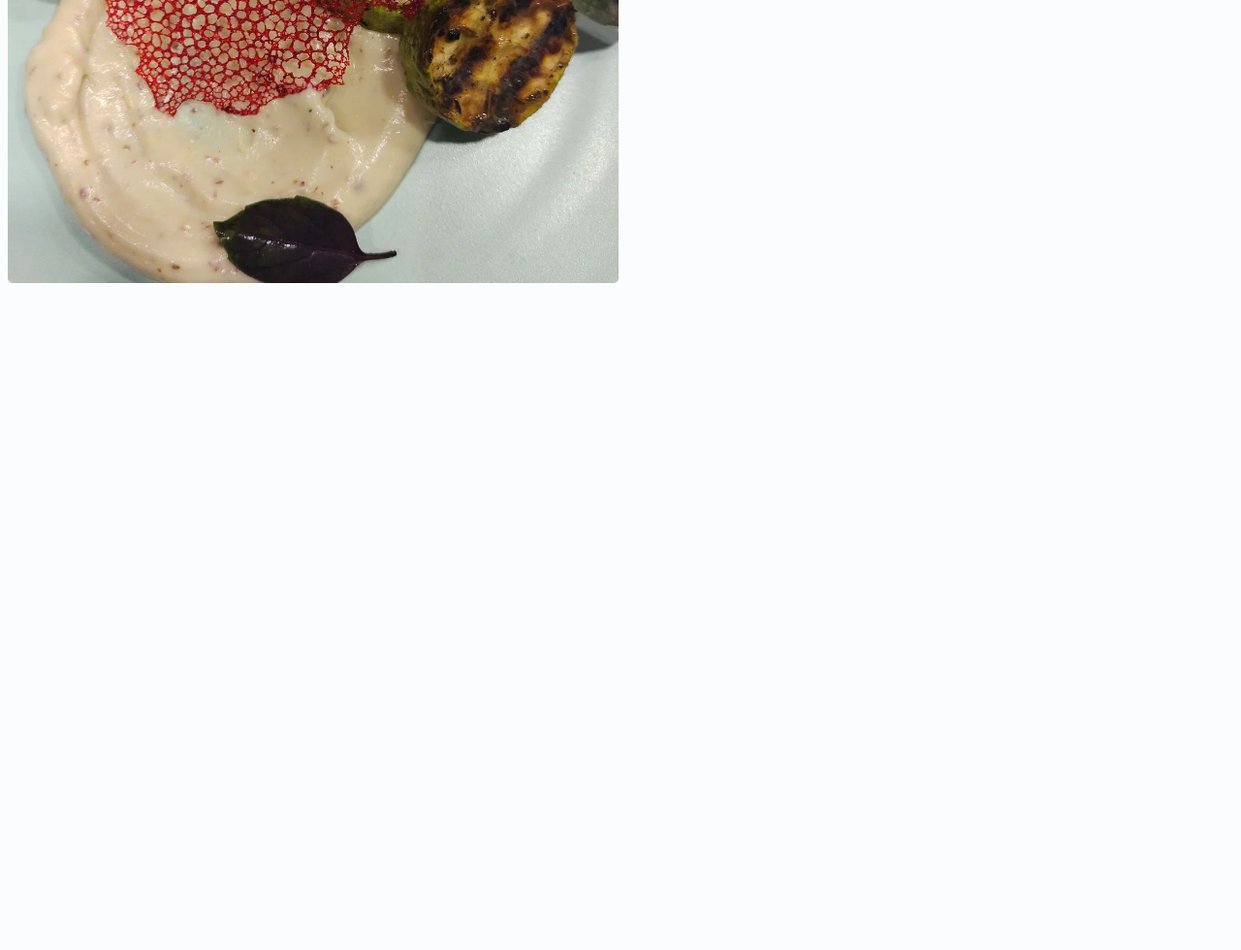
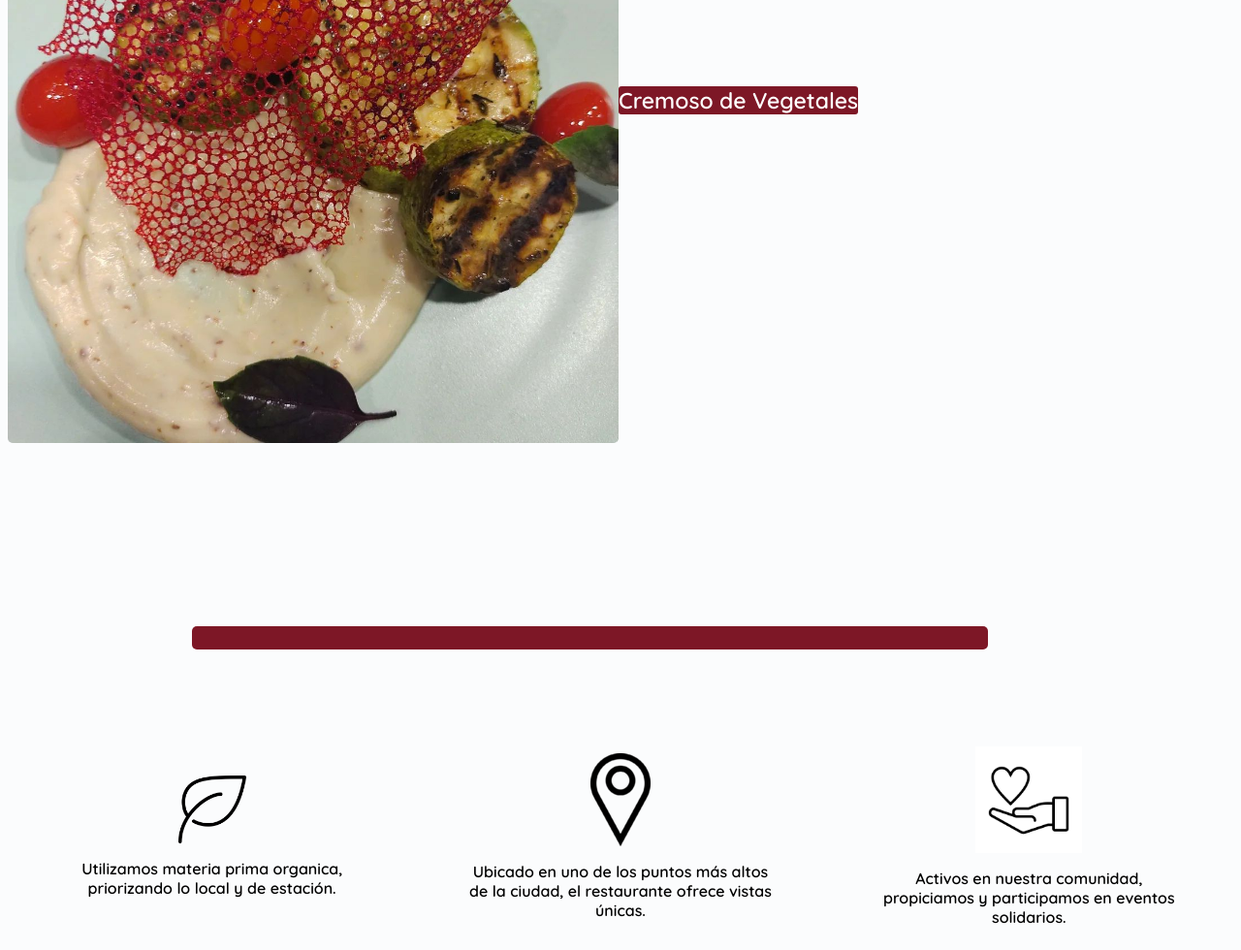
Before and after one commit to SelvitaBeta/LogLanding-segunda-parte, a plain HTML site: page index.html in a window 1280 px wide. Shown: the part 566-1546 px from the top of the page at 97% size. Before the commit the page ends 866 px from the top, so only its background shows below. Drawn offline with Linux system fonts and the light colour scheme.

Commit message:
tercerparte

```diff
--- a/index.css
+++ b/index.css
@@ -68,6 +68,7 @@ ul{
         line-height: 35px;
         color: rgb(114, 113, 113);
         width: 90%;
+        margin-top: 9%;
         margin-left: 5%;
     }
 
@@ -80,7 +81,7 @@ ul{
     .plato1{
         width: 630px;
         height: 630px;
-        top: 290px;
+        margin-top: 6%;
         border-radius: 5px;
     }
 
@@ -93,3 +94,30 @@ ul{
         margin-left:0%;
         text-align: center;
     }
+
+    .division{
+        width: 65%;
+        height: 3%;
+        background-color: #7D1726;
+        margin-top: 15%;
+        margin-left: 15%;
+        border-radius: 5px;
+
+    }
+
+    .iconos{
+        display: flex;
+        justify-content: space-around;
+        width: 100%;
+        margin-top: 100px;
+    }
+
+    .icon{
+        display: flex;
+        justify-content: center;
+        align-items: center;
+        flex-direction: column;
+        text-align: center;
+        width: 25%;
+        Font-family: 'Quicksand', sans-serif;
+    }
--- a/index.html
+++ b/index.html
@@ -42,7 +42,28 @@
 
         </section>
 
+         <div class="division"></div>
 
+        <section class="iconos">
+
+                <div class="icon"><img style="width: 70px; height:70px" src="Leaf.png" alt="Hoja">
+                    <p>Utilizamos materia prima organica, priorizando lo local y de estación.</p>
+
+
+            </div>
+
+                <div class="icon"><img src="Ubicacion.png" alt="Point">
+                    <p>Ubicado en uno de los puntos más altos de la ciudad, el restaurante ofrece vistas únicas.</p>
+
+            </div>
+
+                <div class="icon"><img style="width: 110px; height: 110px" src="Care.jpg" alt="wecare">
+                    <p>Activos en nuestra comunidad, propiciamos y participamos en eventos solidarios.</p>
+
+            </div>
+
+
+        </section>
 
     </main>
 
```
Also changed, not shown: Care.jpg (added), Leaf.png (added), Ubicacion.png (added).
